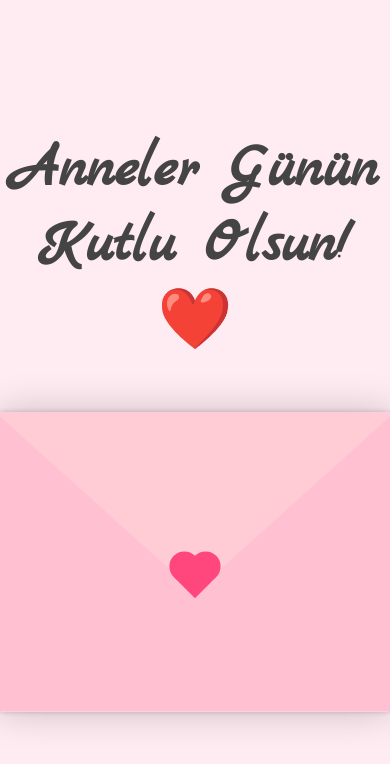
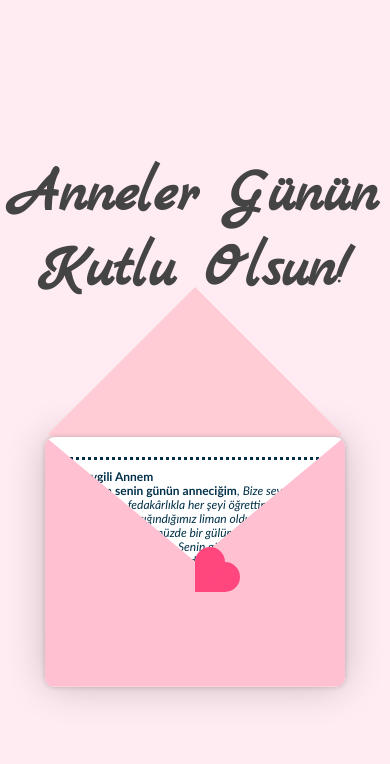
Before and after one commit to omerfaruktr1326/Canimannem, a plain HTML site: page index.html in a window 390 px wide. Both pictures are taken after a click on the element 195 px from the left and 576 px from the top of the page. Drawn offline with Linux system fonts and the light colour scheme.

Commit message:
Update style.css

```diff
--- a/style.css
+++ b/style.css
@@ -137,6 +137,7 @@ h1 {
   height: 30px;
   background-color: var(--corazon);
   border-radius: 100%;
+
 }
 
 .corazon:before {
@@ -146,3 +147,75 @@ h1 {
 .corazon:after {
   right: 15px;
 }
+
+/*Agregar clases dinamicos*/
+.abierto .sobre::before {
+  transform: rotateX(180deg);
+  z-index: 0;
+}
+
+.abierto .corazon {
+  transform: rotate(90deg);
+  transition-delay: 0.4s;
+}
+
+.carta.mostrar-carta {
+  transform: translateY(-290px);
+  transition: transform .5s ease-in-out;
+}
+
+.carta.cerrando-carta {
+  transform: translateY(-290px);
+  transition: transform .5s ease-in-out;
+}
+
+.carta.abierta {
+  z-index: 10000;
+}
+
+.envoltura-sobre.desactivar-sobre .sobre::before {
+  pointer-events: none;
+}
+
+/*Scroll personalizado*/
+
+/*
+::-webkit-scrollbar {
+  width: 8px;
+}
+
+::-webkit-scrollbar-track {
+  background-color: transparent;
+}
+
+
+::-webkit-scrollbar-thumb {
+  background-color: var(--cuerpo-sobre);
+  border-radius: 4px;
+}
+
+
+::-webkit-scrollbar-thumb:hover {
+  background-color: var(--corazon);
+}
+*/
+
+/*Vista celular*/
+
+@media screen and (max-width:400px) {
+  .contenedor {
+      width: 300px;
+  }
+
+  .sobre {
+      width: 300px;
+      height: 250px;
+  }
+
+  .sobre::before {
+      border-top:150px solid var(--solapa-sobre) ;
+      border-right: 150px solid transparent;
+      border-left: 150px solid transparent;
+  }
+
+}
```
